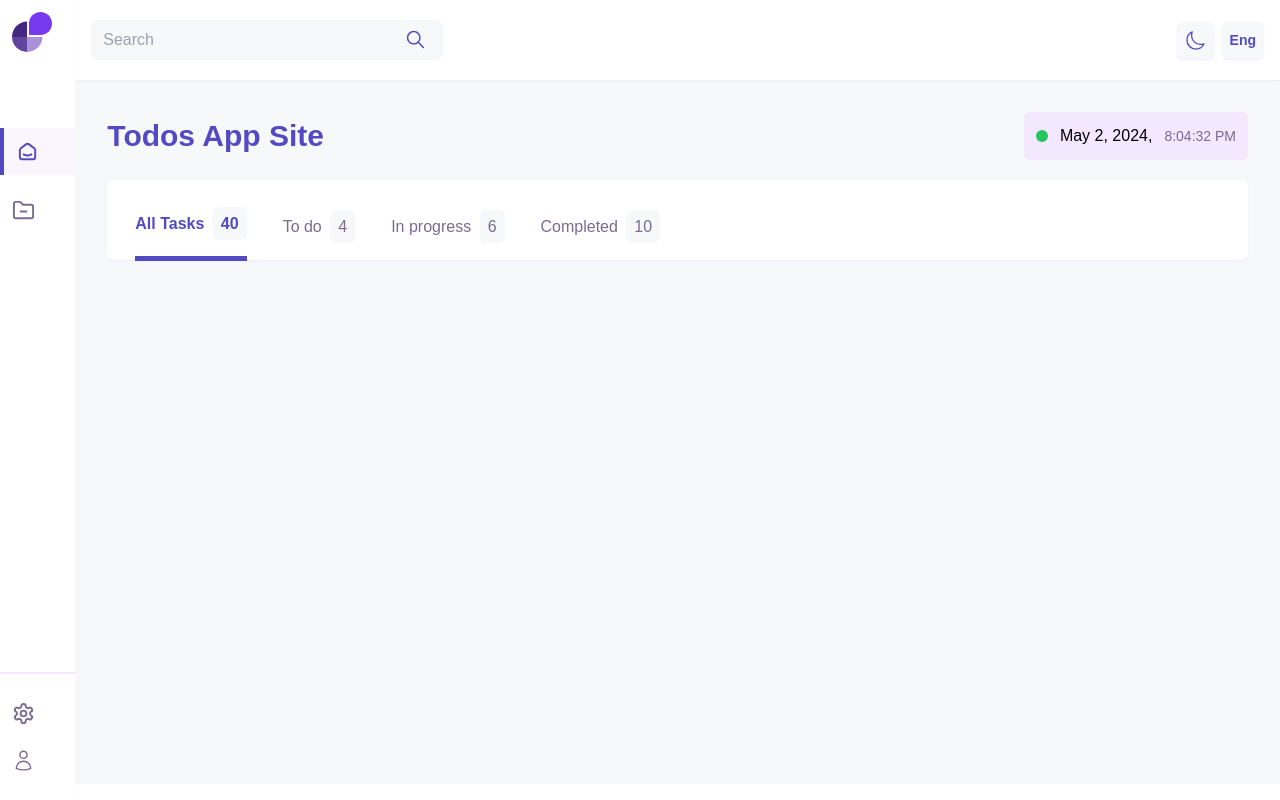
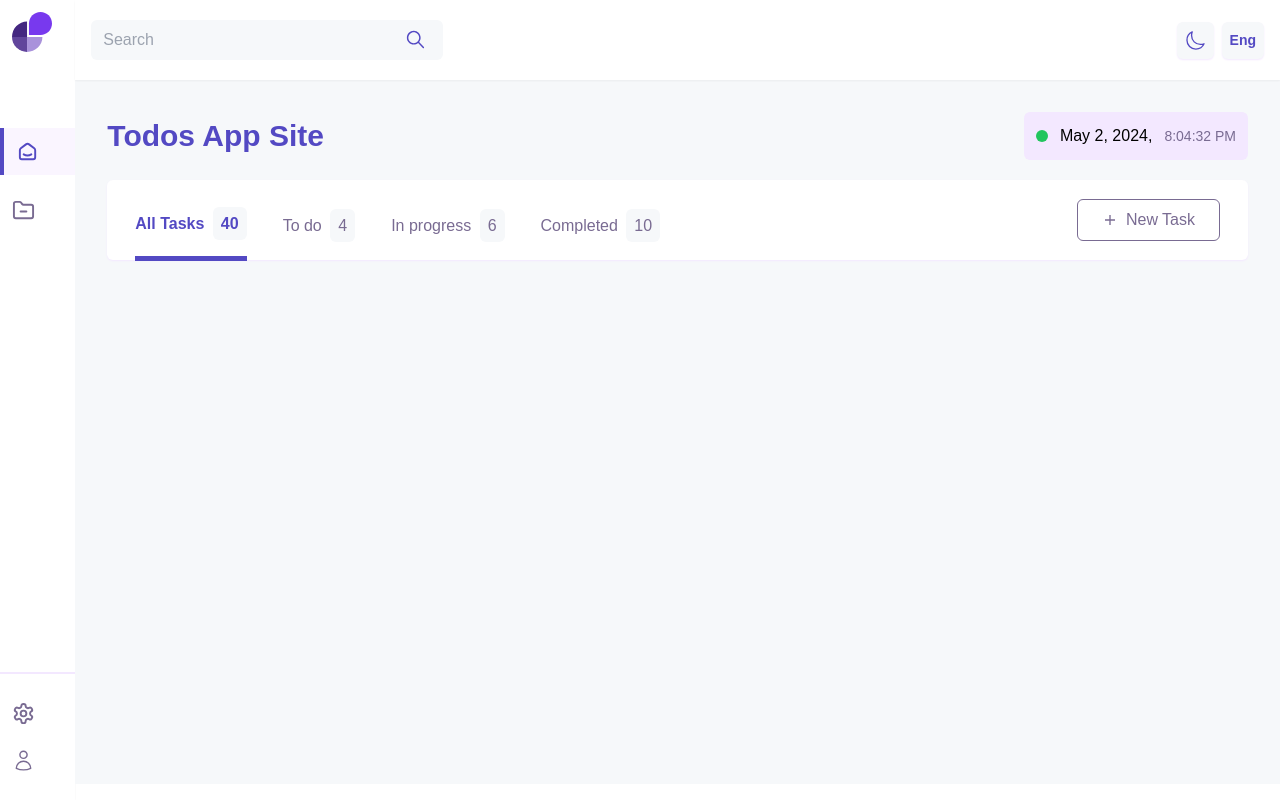
Before and after one commit to shemajolivetgislain/todos-app, a React (Vite) app: page / in a window 1280 px wide. Built offline with nearby package versions, Linux system fonts and the light colour scheme.

Commit message:
adding reusable modal

```diff
--- a/src/components/Modal/index.jsx
+++ b/src/components/Modal/index.jsx
@@ -0,0 +1,41 @@
+import PropTypes from "prop-types";
+import { IoIosCloseCircleOutline } from "react-icons/io";
+
+function Modal({ title, toggleFunction, children, className }) {
+  return (
+    <main
+      className={`fixed inset-0 flex items-center justify-center z-[50000] flex-col`}
+    >
+      {/* Modal gray background with opacity */}
+      <div className="absolute inset-0 bg-gray-600 opacity-80"></div>
+      {/* Modal card with white background */}
+      <div
+        className={`flex flex-col bg-white border  z-50 w-[50%]  h-1/2  rounded-md ${className}`}
+      >
+        <div className="flex justify-between px-6 py-3 items-center font-semibold text-xl">
+          <div className="flex flex-col ">
+            <p className="text-whiteTheme-primaryColor font-semibold">
+              {title}
+            </p>
+          </div>
+          <button className="p-1 " onClick={toggleFunction}>
+            <p className="text-whiteTheme-accentDark flex items-center">
+              <IoIosCloseCircleOutline size={30} />
+            </p>
+          </button>
+        </div>
+        <hr />
+        <div className="px-4 h-full overflow-y-auto">{children}</div>
+      </div>
+    </main>
+  );
+}
+
+Modal.propTypes = {
+  title: PropTypes.string,
+  subTitle: PropTypes.string,
+  toggleFunction: PropTypes.func,
+  children: PropTypes.node,
+  className: PropTypes.string,
+};
+export default Modal;
--- /dev/null
+++ b/src/components/buttons/index.jsx
@@ -0,0 +1,32 @@
+import { forwardRef } from "react";
+import PropTypes from "prop-types";
+import { motion } from "framer-motion";
+
+const Button = forwardRef(
+  ({ value, type = null, className = "", onClick }, ref) => {
+    return (
+      <>
+        <motion.button
+          whileHover={{ scale: 0.9, boxShadow: "0px 0px 10px 0px #29649E" }}
+          ref={ref}
+          type={type || "submit"}
+          onClick={onClick}
+          className={`${className} bg-whiteTheme-primaryColor text-whiteTheme-secondColor w-fit flex items-center rounded-md px-6 max-md:px-8 py-2 max-md:py-2 font-medium hover:bg-whiteTheme-subPrimaryColor `}
+        >
+          {value}
+        </motion.button>
+      </>
+    );
+  }
+);
+Button.displayName = "Button";
+
+Button.propTypes = {
+  value: PropTypes.any,
+  type: PropTypes.string,
+  className: PropTypes.string,
+  route: PropTypes.string,
+  onClick: PropTypes.func,
+};
+
+export default Button;
--- a/src/components/sections/TodosFilters.jsx
+++ b/src/components/sections/TodosFilters.jsx
@@ -1,16 +1,20 @@
 import { useState } from "react";
 import { todosPathLink } from "../../constants/todosPath";
-
+import Button from "../buttons";
+import { IoMdAdd } from "react-icons/io";
+import AddNewTaskModal from "../../pages/Home/AddNewTaskModal";
 
 const TodosFilters = () => {
   const [activeTab, setActiveTab] = useState("all");
+  const [showModal, setShowModal] = useState(false);
 
   //   Handling changing tabs
   const handleTabClick = (tab) => {
     setActiveTab(tab.path);
   };
   return (
-    <section className="w-full h-20 rounded-md bg-whiteTheme-backgroundColor shadow-sm shadow-purple-100 px-7">
+    <>
+      <section className="w-full h-20 rounded-md bg-whiteTheme-backgroundColor shadow-sm shadow-purple-100 px-7 flex justify-between items-center">
         <ul className=" flex items-center gap-9 pt-3">
           {todosPathLink.links.map((tab, index) => (
             <li
@@ -28,7 +32,21 @@ const TodosFilters = () => {
             </li>
           ))}
         </ul>
+        <Button
+          className={
+            "!border-[1px] !border-whiteTheme-accentColor !bg-white !text-whiteTheme-accentColor hover:!bg-whiteTheme-primaryColor hover:!text-whiteTheme-secondColor"
+          }
+          value={
+            <span className="flex gap-2 items-center">
+              <IoMdAdd />
+              <p>New Task</p>
+            </span>
+          }
+          onClick={() => setShowModal(true)}
+        />
       </section>
+      {showModal && <AddNewTaskModal closeModal={() => setShowModal(false)} />}
+    </>
   );
 };
 
--- /dev/null
+++ b/src/pages/Home/AddNewTaskModal.jsx
@@ -0,0 +1,16 @@
+import Modal from "../../components/Modal";
+import PropTypes from "prop-types";
+
+const AddNewTaskModal = ({ closeModal }) => {
+  return (
+    <Modal title={"Add new task"} toggleFunction={closeModal}>
+      <h1>Form goes here</h1>
+    </Modal>
+  );
+};
+
+AddNewTaskModal.propTypes = {
+  closeModal: PropTypes.func.isRequired,
+};
+
+export default AddNewTaskModal;
```
Lines whose indentation alone changed are shown as unchanged.
